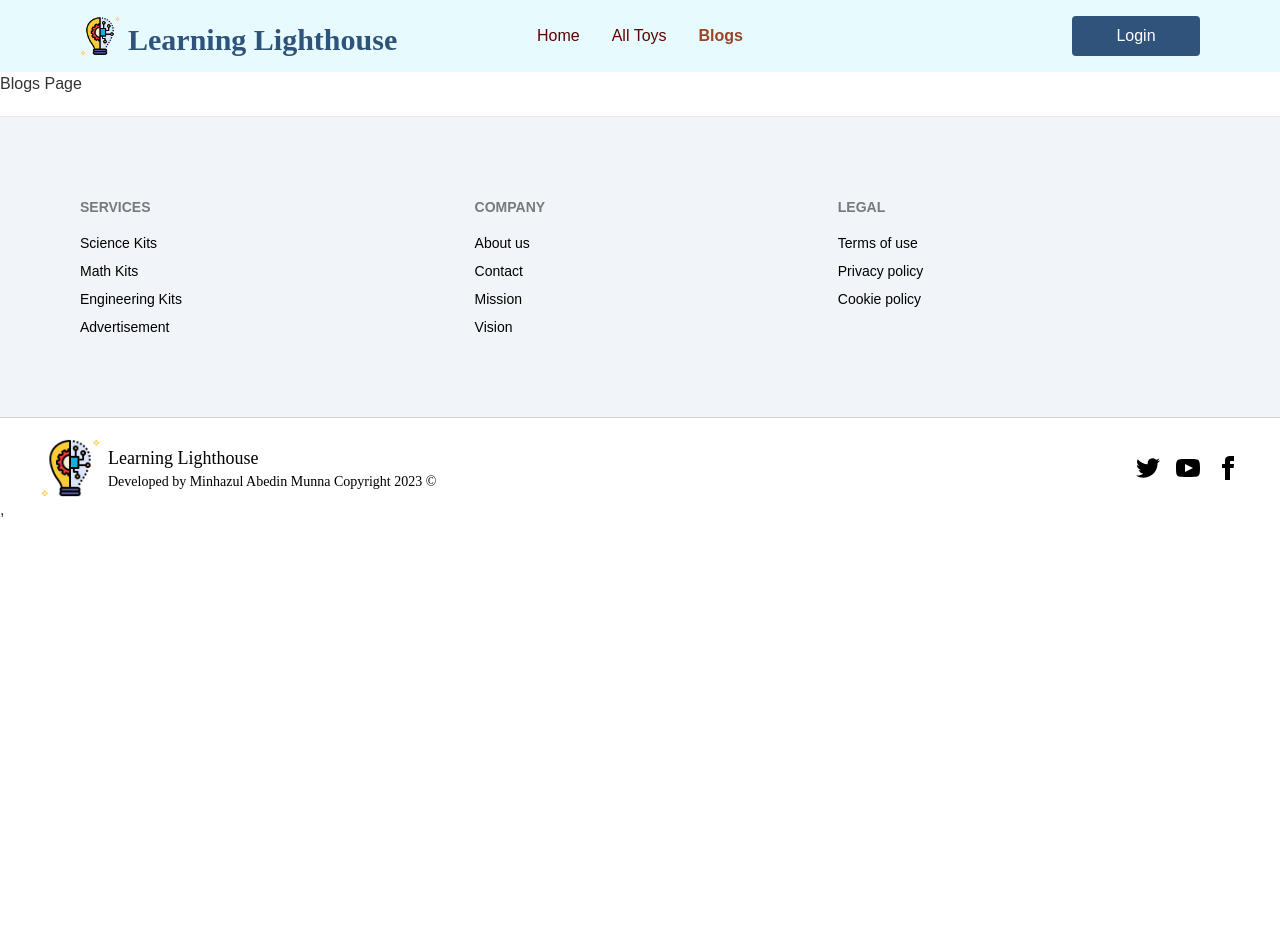
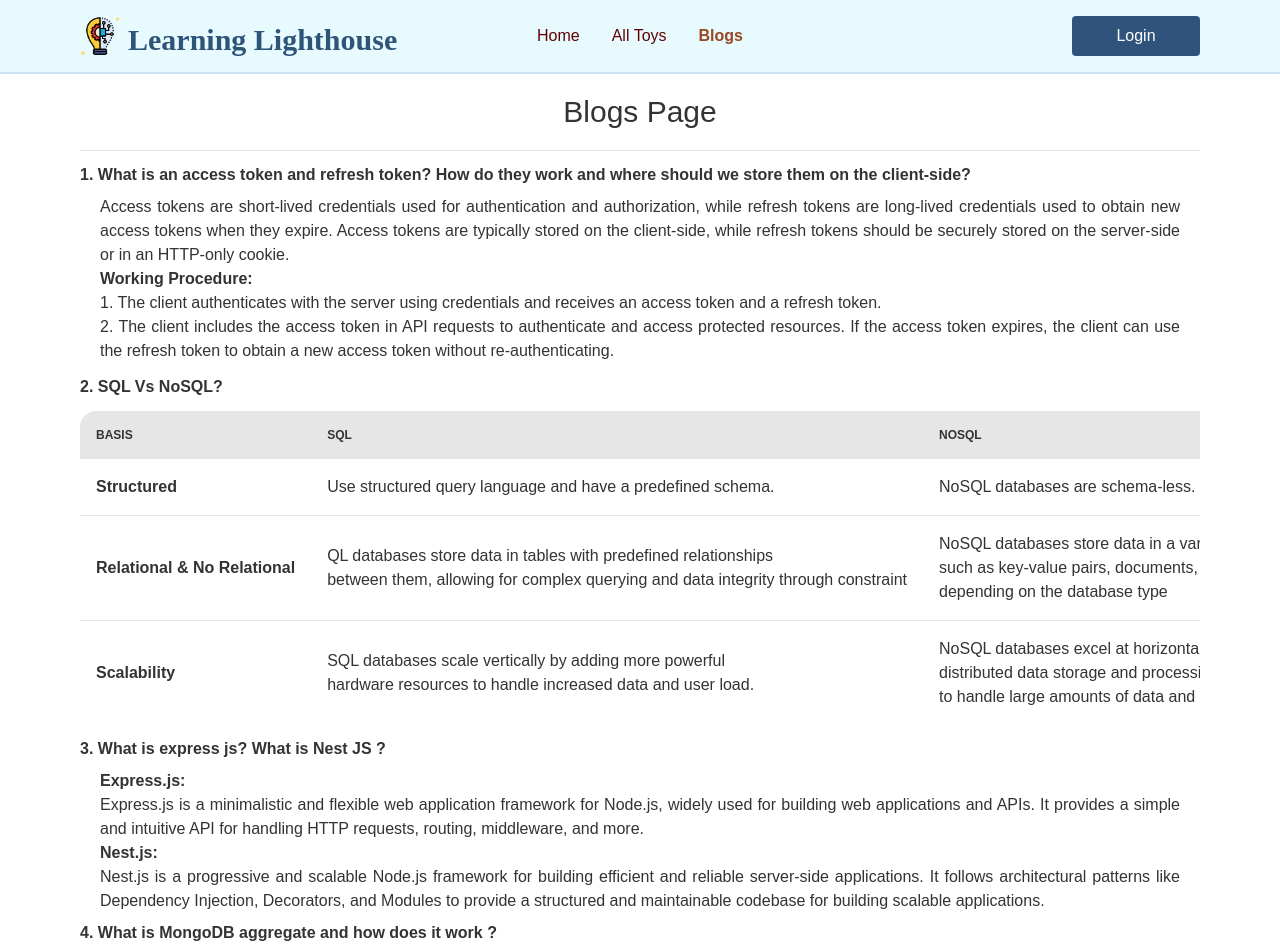
Before and after one commit to smmunna/b7a11-toy-marketplace-client-side-smmunna, a React (Vite) app in the folder learning-light-house-client/: page /blogs in a window 1280 px wide. Shown: the top 952 px of the page. Before the commit the page ends 800 px from the top, so only its background shows below. Built offline with nearby package versions, Linux system fonts and the light colour scheme; no server answers; a web font is replaced by a local one.

Commit message:
Updated Blog Page

```diff
--- a/learning-light-house-client/src/components/Blogs/Blogs.jsx
+++ b/learning-light-house-client/src/components/Blogs/Blogs.jsx
@@ -3,11 +3,85 @@ import { Helmet } from "react-helmet";
 
 const Blogs = () => {
     return (
-        <div>
-        <Helmet>
+        <div className='px-10 lg:px-20'>
+            <Helmet>
                 <title>Blogs Toys | Learning Lighthouse</title>
             </Helmet>
-            <h3>Blogs Page</h3>
+            <h3 className='text-center text-3xl py-5'>Blogs Page</h3>
+            <hr />
+            <div>
+                <div className='mt-3'>
+                    <h3 className='font-semibold'>1. What is an access token and refresh token? How do they work and where should we store them on the client-side?</h3>
+                    <div className='md:px-5 my-2 text-justify'>
+                        <p>
+                            Access tokens are short-lived credentials used for authentication and authorization, while refresh tokens are long-lived credentials used to obtain new access tokens when they expire. Access tokens are typically stored on the client-side, while refresh tokens should be securely stored on the server-side or in an HTTP-only cookie.
+                        </p>
+                        <p>
+                            <span className='font-semibold'>Working Procedure:</span> <br />
+                            1. The client authenticates with the server using credentials and receives an access token and a refresh token. <br />
+                            2. The client includes the access token in API requests to authenticate and access protected resources. If the access token expires, the client can use the refresh token to obtain a new access token without re-authenticating.
+                        </p>
+                    </div>
+                </div>
+                <div className='my-3'>
+                    <h3 className='font-semibold mb-3'>2. SQL Vs NoSQL?</h3>
+                    <div className="overflow-x-auto">
+                        <table className="table w-full">
+                            {/* head */}
+                            <thead>
+                                <tr>
+                                    <th>Basis</th>
+                                    <th>SQL</th>
+                                    <th>NoSQL</th>
+                                </tr>
+                            </thead>
+                            <tbody>
+                                {/* row 1 */}
+                                <tr>
+                                    <th>Structured</th>
+                                    <td>Use structured query language and have a predefined schema.</td>
+                                    <td>NoSQL databases are schema-less.</td>
+                                </tr>
+                                {/* row 2 */}
+                                <tr>
+                                    <th>Relational & No Relational</th>
+                                    <td>QL databases store data in tables with predefined relationships <br /> between them, allowing for complex querying and data integrity through constraint</td>
+                                    <td> NoSQL databases store data in a variety of formats, <br /> such as key-value pairs, documents, columnar, or graph structures, <br /> depending on the database type</td>
+
+                                </tr>
+                                {/* row 3 */}
+                                <tr>
+                                    <th>Scalability</th>
+                                    <td>SQL databases scale vertically by adding more powerful <br /> hardware resources to handle increased data and user load.</td>
+                                    <td>NoSQL databases excel at horizontal scalability, allowing for <br /> distributed data storage and processing across multiple nodes <br /> to handle large amounts of data and traffic.</td>
+
+                                </tr>
+                            </tbody>
+                        </table>
+                    </div>
+                </div>
+                <div>
+                    <h3 className='font-semibold'>3. What is express js? What is Nest JS ?</h3>
+                    <div className='px-5 my-2'>
+                        <p className='text-justify'>
+                            <span className='font-semibold'> Express.js:</span> <br />
+                            Express.js is a minimalistic and flexible web application framework for Node.js, widely used for building web applications and APIs. It provides a simple and intuitive API for handling HTTP requests, routing, middleware, and more.
+                        </p>
+                        <p className='text-justify'>
+                            <span className='font-semibold'>Nest.js:</span> <br />
+                            Nest.js is a progressive and scalable Node.js framework for building efficient and reliable server-side applications. It  follows architectural patterns like Dependency Injection, Decorators, and Modules to provide a structured and maintainable codebase for building scalable applications.
+                        </p>
+                    </div>
+                </div>
+                <div>
+                    <h3 className='font-semibold'>4. What is MongoDB aggregate and how does it work ?</h3>
+                    <div className='px-5 my-2 text-justify'>
+                        <p>
+                            MongoDB's aggregate is a powerful operation used for data aggregation and processing in MongoDB. It allows us to perform complex queries, transformations, and calculations on our data using a pipeline of stages. Each stage in the pipeline applies a specific operation, such as filtering, grouping, sorting, or joining, to the input documents, allowing us to manipulate and reshape the data to meet our specific requirements.
+                        </p>
+                    </div>
+                </div>
+            </div>
         </div>
     );
 }
--- a/learning-light-house-client/src/components/Header/Header.css
+++ b/learning-light-house-client/src/components/Header/Header.css
@@ -2,6 +2,7 @@
 
 .navbar {
     background-color: rgb(231, 251, 255);
+    border-bottom: 2px solid rgb(202, 225, 245);
 }
 
 .brand {
```
